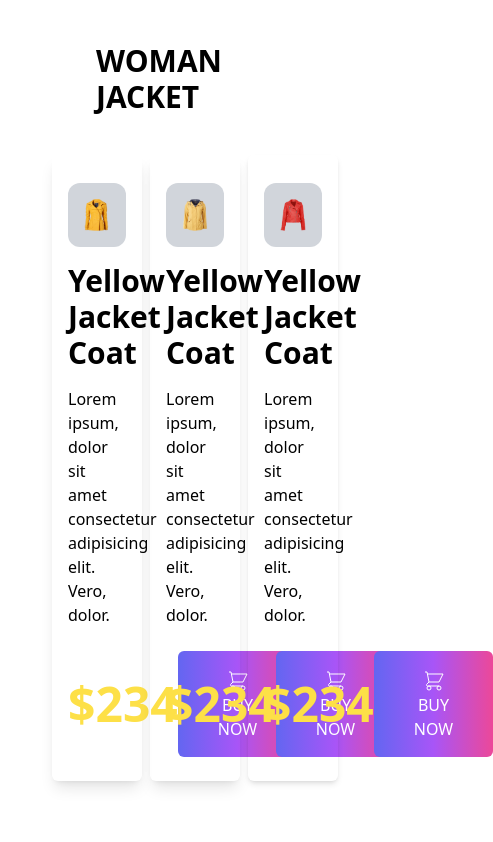
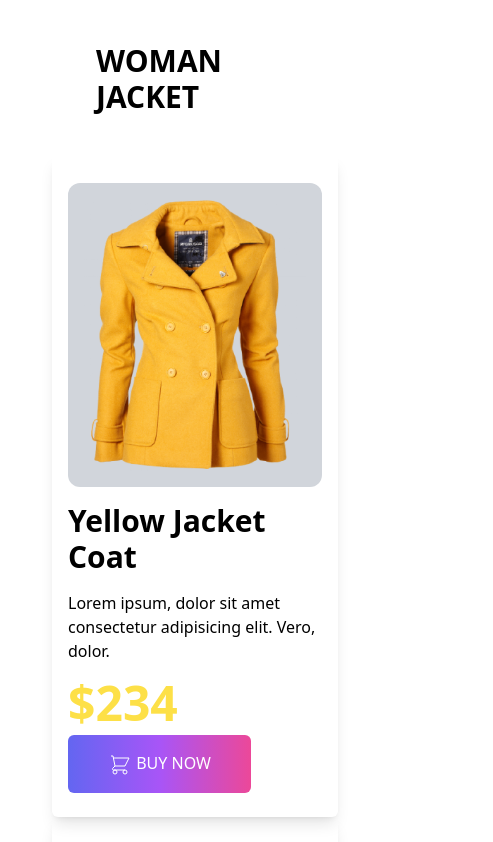
Before and after one commit to saif-ahmed14/Penguin-Fashion, a plain HTML site: page index.html in a window 390 px wide. Shown: the part 1009-1851 px from the top of the page, 493 px wide, since content can reach past the window. Drawn offline with nearby package versions, Linux system fonts and the light colour scheme.

Commit message:
End to update temporarily

```diff
--- a/index.html
+++ b/index.html
@@ -48,14 +48,14 @@
     <!-- Woman jacket section -->
     <section class="container p-12 mx-auto justify-around">
       <h2 class="uppercase text-3xl text-grey-800 px-12 mx-auto font-bold py-10">Woman Jacket</h2>
-      <div class="grid grid-cols-3">
+      <div class="grid md:grid-cols-3">
         <div class="mx-1 p-4 shadow-lg rounded-md space-y-4">
           <div class="p-4 my-3 bg-gray-300 rounded-xl">
             <img src="images/jacket-1.png" alt="">
           </div>
           <h4 class="text-3xl text-grey-800 font-bold">Yellow Jacket Coat</h4>
           <p>Lorem ipsum, dolor sit amet consectetur adipisicing elit. Vero, dolor.</p>
-          <div class="flex justify-between items-center">
+          <div class="md:flex justify-between items-center">
             <div class="font-black text-5xl text-yellow-300">$234</div>
             <button
               class="uppercase my-2 py-4 px-10 text-white font-medium bg-green-400 rounded-md bg-gradient-to-r from-indigo-500 via-purple-500 to-pink-500">
@@ -74,7 +74,7 @@
             </div>
             <h4 class="text-3xl text-grey-800 font-bold">Yellow Jacket Coat</h4>
             <p>Lorem ipsum, dolor sit amet consectetur adipisicing elit. Vero, dolor.</p>
-            <div class="flex justify-between items-center">
+            <div class="md:flex justify-between items-center">
               <div class="font-black text-5xl text-yellow-300">$234</div>
               <button
                 class="uppercase my-2 py-4 px-10 text-white font-medium bg-green-400 rounded-md bg-gradient-to-r from-indigo-500 via-purple-500 to-pink-500">
@@ -94,7 +94,7 @@
             </div>
             <h4 class="text-3xl text-grey-800 font-bold">Yellow Jacket Coat</h4>
             <p>Lorem ipsum, dolor sit amet consectetur adipisicing elit. Vero, dolor.</p>
-            <div class="flex justify-between items-center">
+            <div class="md:flex justify-between items-center">
               <div class="font-black text-5xl text-yellow-300">$234</div>
               <button
                 class="uppercase my-2 py-4 px-10 text-white font-medium bg-green-400 rounded-md bg-gradient-to-r from-indigo-500 via-purple-500 to-pink-500">
```
